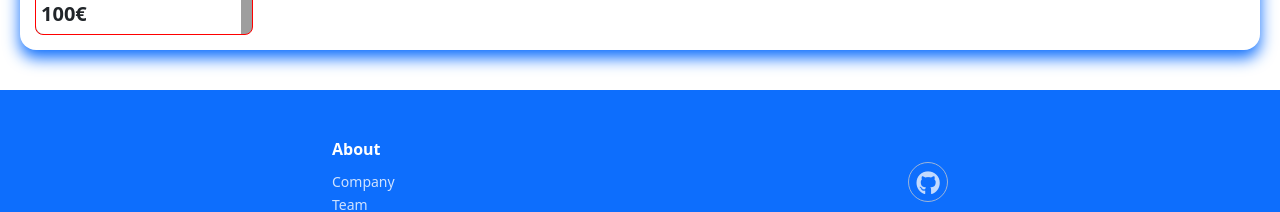
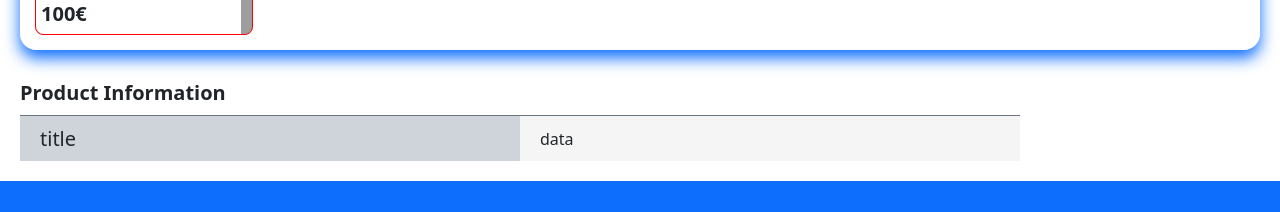
Before and after one commit to FelipeCardos/PTI, a React (Vite) app in the folder Projeto/code/client/shop-vite/: page /product/1 in a window 1280 px wide. Shown: the part 913-1125 px from the top of the page. Built offline with nearby package versions, Linux system fonts and the light colour scheme; no server answers; grey boxes are pictures that could not be loaded.

Commit message:
Product Information, onde estão os atributos avançada

```diff
--- /dev/null
+++ b/Projeto/code/client/shop-vite/src/components/Product/AttributeRow/AttributeRow.css
@@ -0,0 +1,16 @@
+.containerProductProductAttributesInfoRow {
+  background-color: #f5f5f5;
+  width: 100%;
+}
+
+.containerProductProductAttributesInfoRow > td {
+  width: 500px;
+  padding: 10px 20px;
+  border-top: 1px solid var(--bs-gray-600);
+}
+
+.containerProductProductAttributesInfoRowTitle {
+  font-size: 20px;
+  line-height: 25px;
+  background-color: var(--bs-gray-400);
+}
--- /dev/null
+++ b/Projeto/code/client/shop-vite/src/components/Product/AttributeRow/AttributeRow.jsx
@@ -0,0 +1,11 @@
+import { React, useEffect, useState } from "react";
+import "./AttributeRow.css";
+
+export default function AttributeRow() {
+  return (
+    <tr className='containerProductProductAttributesInfoRow'>
+      <td className='containerProductProductAttributesInfoRowTitle'>title</td>
+      <td className='containerProductProductAttributesInfoRowData'>data</td>
+    </tr>
+  );
+}
--- a/Projeto/code/client/shop-vite/src/components/Product/Product.css
+++ b/Projeto/code/client/shop-vite/src/components/Product/Product.css
@@ -156,3 +156,16 @@
   height: 100%;
   position: relative;
 }
+
+.containerProductProductAttributes {
+  grid-area: 4 / 1 / span 1 / span 2;
+  margin: 0 20px;
+  position: relative;
+}
+
+.containerProductProductAttributesTitle {
+  font-size: 20px;
+  font-weight: bold;
+  line-height: 45px;
+  max-height: 90px;
+}
--- a/Projeto/code/client/shop-vite/src/components/Product/Product.jsx
+++ b/Projeto/code/client/shop-vite/src/components/Product/Product.jsx
@@ -1,6 +1,7 @@
 import { React, useEffect, useState } from "react";
 import { useParams } from "react-router-dom";
 import rubiks from "../Carrossel/images/rubiks.jpg";
+import AttributeRow from "./AttributeRow/AttributeRow";
 import "./Product.css";
 import ProductSimilar from "./ProductSimilar/ProductSimilar";
 
@@ -53,7 +54,17 @@ export default function Product() {
           <ProductSimilar image={"../" + rubiks} />
         </div>
       </div>
-      <div className='containerProductProductAttributes'></div>
+      <div className='containerProductProductAttributes'>
+        <div className='containerProductProductAttributesTitle'>
+          Product Information
+        </div>
+        <div className='containerProductProductAttributesInfo'>
+          <table className='containerProductProductAttributesInfoTable'>
+            {/* Falta renderizar os atributos na tabela*/}
+            <AttributeRow />
+          </table>
+        </div>
+      </div>
       <div className='containerProductCommentSection'></div>
     </div>
   );
```
